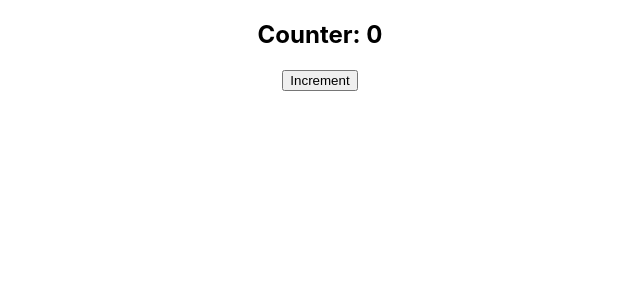
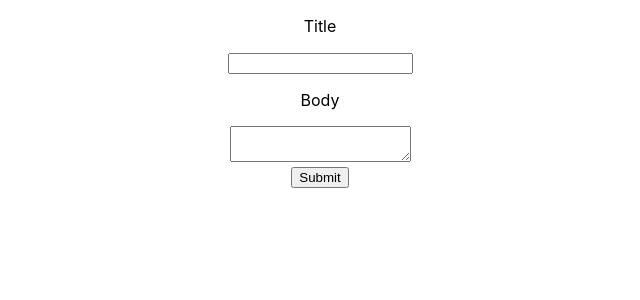
Before and after one commit to sarthv007/ReactSessions, a React (Create React App) app: page / in a window 1280 px wide. Shown: the top 300 px of the page, without its empty margins (320-960 px from the left). Built offline with nearby package versions, Linux system fonts and the light colour scheme.

Commit message:
added code for the api

```diff
--- a/package.json
+++ b/package.json
@@ -6,6 +6,7 @@
     "@testing-library/jest-dom": "^5.16.5",
     "@testing-library/react": "^13.4.0",
     "@testing-library/user-event": "^13.5.0",
+    "axios": "^1.3.4",
     "bootstrap": "^5.2.3",
     "react": "^18.2.0",
     "react-dom": "^18.2.0",
--- a/src/App.js
+++ b/src/App.js
@@ -46,47 +46,49 @@ import React from "react";
 import ComponentA from "./Components/context/ComponentA";
 import { Cntx, MyContext } from "./Components/context/Context";
 import ComponentF from "./Components/context/ComponentF";
+import HttpRequestComponent from "./Components/HttpRequestComponent";
 
 class App extends React.Component {
   constructor(props) {
     super(props);
 
     this.state = {
-      counter: 0,
-      increment: this.increment,
-      userName: "John Doe",
-      users: [
-        {
-          name: "sarthak",
-          lname: "vaidya",
-          phone: 1231231230,
-        },
-        {
-          name: "Sidhesh",
-          lname: "Tikambare",
-          phone: 1231231231,
-        },
-        ,
-        {
-          name: "Nitin",
-          lname: "Chauhan",
-          phone: 1231231232,
-        },
-      ],
+      // counter: 0,
+      // increment: this.increment,
+      // userName: "John Doe",
+      // users: [
+      //   {
+      //     name: "sarthak",
+      //     lname: "vaidya",
+      //     phone: 1231231230,
+      //   },
+      //   {
+      //     name: "Sidhesh",
+      //     lname: "Tikambare",
+      //     phone: 1231231231,
+      //   },
+      //   ,
+      //   {
+      //     name: "Nitin",
+      //     lname: "Chauhan",
+      //     phone: 1231231232,
+      //   },
+      // ],
     };
   }
 
-  increment = () => {
-    alert("from here increment");
-    this.setState((prevState) => ({ counter: prevState.counter + 1 }));
-  };
+  // increment = () => {
+  //   alert("from here increment");
+  //   this.setState((prevState) => ({ counter: prevState.counter + 1 }));
+  // };
 
   render() {
     return (
       <div className="App">
-        <MyContext.Provider value={this.state}>
+        <HttpRequestComponent />
+        {/* <MyContext.Provider value={this.state}>
           <ComponentA />
-        </MyContext.Provider>
+        </MyContext.Provider> */}
         {/* <Container /> */}
         {/* <HelloWorld /> */}
         {/* <HelloWithoutJsx /> */}
--- /dev/null
+++ b/src/Components/FormComp.js
@@ -0,0 +1,83 @@
+import axios from "axios";
+import React, { Component } from "react";
+
+export default class FormComp extends Component {
+  constructor(props) {
+    super(props);
+
+    this.state = {
+      title: "",
+      body: "",
+    };
+  }
+
+  handleChange = (e) => {
+    this.setState({
+      [e.target.name]: e.target.value,
+    });
+  };
+
+  handleSubmit = (event) => {
+    event.preventDefault();
+    //post request with fetch
+    // fetch("https://jsonplaceholder.typicode.com/posts", {
+    //   method: "POST",
+    //   body: JSON.stringify({
+    //     ...this.state,
+    //     userId: 1,
+    //   }),
+    //   headers: {
+    //     "Content-type": "application/json; charset=UTF-8",
+    //   },
+    // })
+    //   .then((response) => response.json())
+    //   .then((json) => console.log(json));
+
+    //post request with axios
+    const data = {
+      ...this.state,
+      userId: 1,
+    };
+
+    axios
+      .post("https://jsonplaceholder.typicode.com/posts", {
+        headers: {
+          "Content-Type": "application/json",
+        },
+        data,
+      })
+      .then((response) => {
+        console.log(response);
+      });
+  };
+
+  render() {
+    return (
+      <>
+        <form onSubmit={this.handleSubmit}>
+          <p>Title</p>
+          <div>
+            <input
+              type="text"
+              name="title"
+              value={this.state.title}
+              onChange={this.handleChange}
+            />
+          </div>
+
+          <div>
+            <p>Body</p>
+
+            <textarea
+              type="text"
+              name="body"
+              value={this.state.body}
+              onChange={this.handleChange}
+            />
+          </div>
+          <button type="submit">Submit</button>
+        </form>
+      </>
+    );
+  }
+}
--- /dev/null
+++ b/src/Components/GridComponent.js
@@ -0,0 +1,30 @@
+import React from "react";
+import "./GridComponent.scss";
+
+function GridComponent({ posts }) {
+  const tableHtml =
+    posts.length &&
+    posts.map((item) => (
+      <>
+        <tr>
+          <td>{item.id}</td>
+          <td>{item.title}</td>
+          <td>{item.body}</td>
+        </tr>
+      </>
+    ));
+  return (
+    <>
+      <table id="customers">
+        <tr>
+          <th>Post ID</th>
+          <th>Post Title</th>
+          <th>Post Body</th>
+        </tr>
+        {tableHtml}
+      </table>
+    </>
+  );
+}
+
+export default GridComponent;
--- /dev/null
+++ b/src/Components/GridComponent.scss
@@ -0,0 +1,27 @@
+GridComponent.scss#customers {
+  font-family: Arial, Helvetica, sans-serif;
+  border-collapse: collapse;
+  width: 100%;
+}
+
+#customers td,
+#customers th {
+  border: 1px solid #ddd;
+  padding: 8px;
+}
+
+#customers tr:nth-child(even) {
+  background-color: #f2f2f2;
+}
+
+#customers tr:hover {
+  background-color: #ddd;
+}
+
+#customers th {
+  padding-top: 12px;
+  padding-bottom: 12px;
+  text-align: left;
+  background-color: #04aa6d;
+  color: white;
+}
--- /dev/null
+++ b/src/Components/HttpRequestComponent.js
@@ -0,0 +1,42 @@
+import React, { Component } from "react";
+import FormComp from "./FormComp";
+import FormComponent from "./FormComponent";
+import GridComponent from "./GridComponent";
+import axios from "axios";
+
+export default class HttpRequestComponent extends Component {
+  constructor(props) {
+    super(props);
+
+    this.state = {
+      posts: [],
+    };
+  }
+
+  componentDidMount() {
+    //fetch
+    // fetch("https://jsonplaceholder.typicode.com/posts")
+    //   .then((response) => response.json())
+    //   .then((data) => {
+    //     //console.log(data);
+    //     this.setState({ posts: data });
+    //   });
+    //network request with axios
+    // axios.get("https://jsonplaceholder.typicode.com/posts").then((response) => {
+    //   //console.log(response);
+    //   this.setState({
+    //     posts: response.data,
+    //   });
+    // });
+  }
+
+  render() {
+    const { posts } = this.state;
+    return (
+      <div>
+        {/* <GridComponent posts={posts} /> */}
+        <FormComp />
+      </div>
+    );
+  }
+}
```
Also changed, not shown: 1 other file (tests, documents, lock files or other folders).
